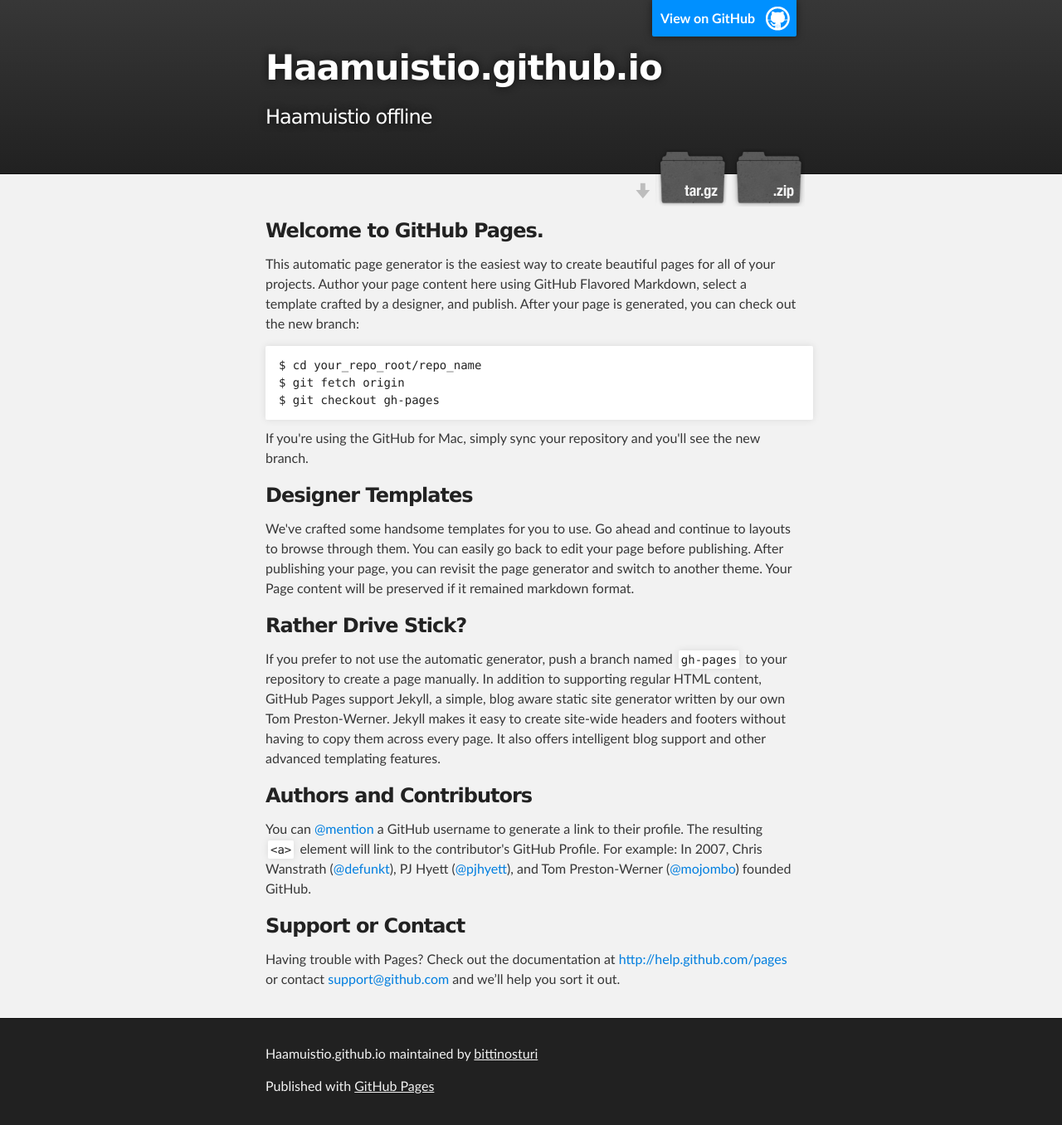
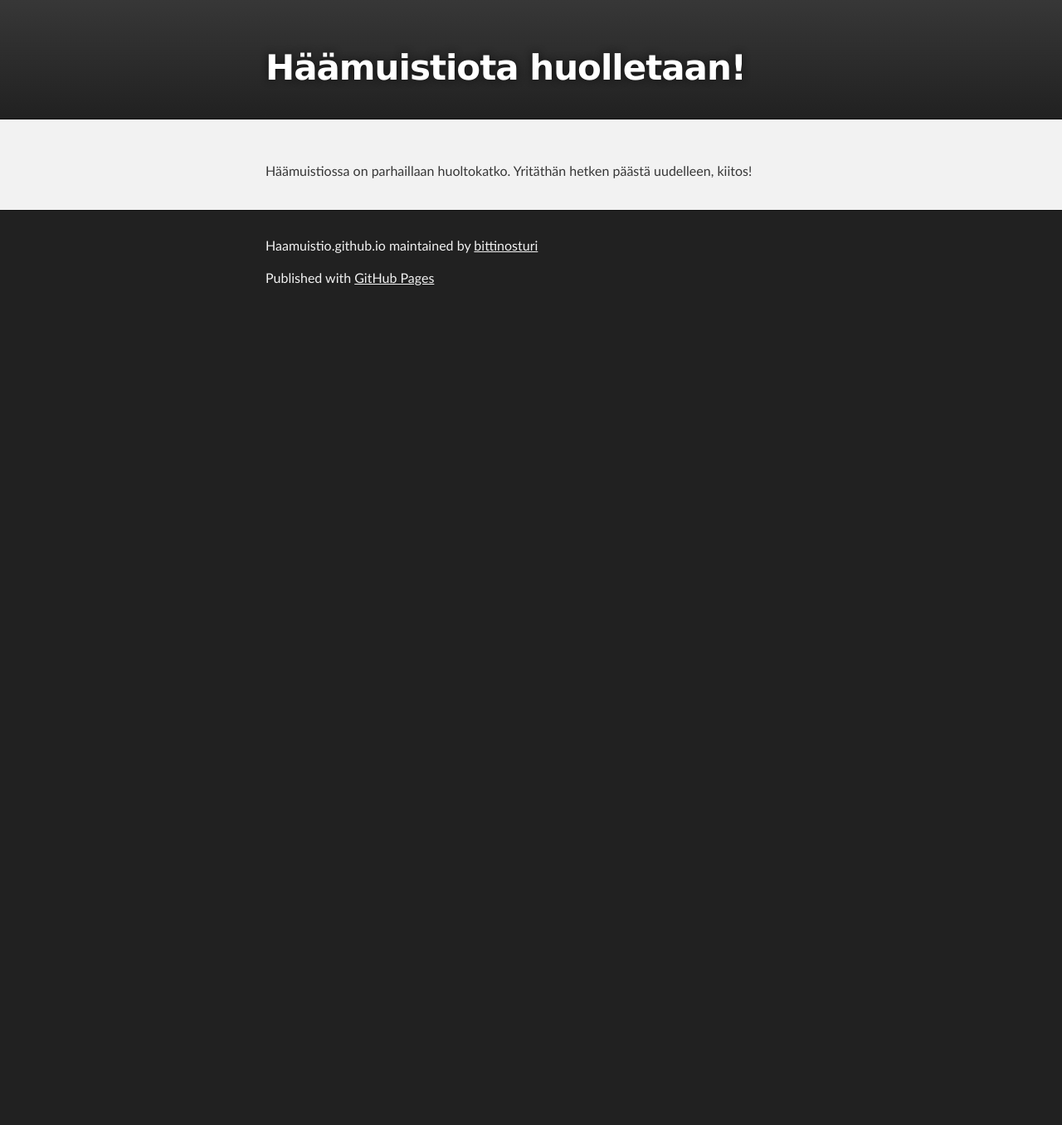
Before and after one commit to bittinosturi/haamuistio.github.io, a plain HTML site: page index.html in a window 1280 px wide. Shown: the whole page at 83% size. After the commit the page ends 800 px from the top, so only its background shows below. Drawn offline with Linux system fonts and the light colour scheme.

Commit message:
Added content to index.html

```diff
--- a/index.html
+++ b/index.html
@@ -8,7 +8,7 @@
 
     <link rel="stylesheet" type="text/css" media="screen" href="stylesheets/stylesheet.css">
 
-    <title>Haamuistio.github.io</title>
+    <title>H&auml;&auml;muistiota huolletaan</title>
   </head>
 
   <body>
@@ -16,52 +16,14 @@
     <!-- HEADER -->
     <div id="header_wrap" class="outer">
         <header class="inner">
-          <a id="forkme_banner" href="https://github.com/bittinosturi/haamuistio.github.io">View on GitHub</a>
-
-          <h1 id="project_title">Haamuistio.github.io</h1>
-          <h2 id="project_tagline">Haamuistio offline</h2>
-
-            <section id="downloads">
-              <a class="zip_download_link" href="https://github.com/bittinosturi/haamuistio.github.io/zipball/master">Download this project as a .zip file</a>
-              <a class="tar_download_link" href="https://github.com/bittinosturi/haamuistio.github.io/tarball/master">Download this project as a tar.gz file</a>
-            </section>
+          <h1 id="project_title">H&auml;&auml;muistiota huolletaan!</h1>
         </header>
     </div>
 
     <!-- MAIN CONTENT -->
     <div id="main_content_wrap" class="outer">
       <section id="main_content" class="inner">
-        <h3>
-<a name="welcome-to-github-pages" class="anchor" href="#welcome-to-github-pages"><span class="octicon octicon-link"></span></a>Welcome to GitHub Pages.</h3>
-
-<p>This automatic page generator is the easiest way to create beautiful pages for all of your projects. Author your page content here using GitHub Flavored Markdown, select a template crafted by a designer, and publish. After your page is generated, you can check out the new branch:</p>
-
-<pre><code>$ cd your_repo_root/repo_name
-$ git fetch origin
-$ git checkout gh-pages
-</code></pre>
-
-<p>If you're using the GitHub for Mac, simply sync your repository and you'll see the new branch.</p>
-
-<h3>
-<a name="designer-templates" class="anchor" href="#designer-templates"><span class="octicon octicon-link"></span></a>Designer Templates</h3>
-
-<p>We've crafted some handsome templates for you to use. Go ahead and continue to layouts to browse through them. You can easily go back to edit your page before publishing. After publishing your page, you can revisit the page generator and switch to another theme. Your Page content will be preserved if it remained markdown format.</p>
-
-<h3>
-<a name="rather-drive-stick" class="anchor" href="#rather-drive-stick"><span class="octicon octicon-link"></span></a>Rather Drive Stick?</h3>
-
-<p>If you prefer to not use the automatic generator, push a branch named <code>gh-pages</code> to your repository to create a page manually. In addition to supporting regular HTML content, GitHub Pages support Jekyll, a simple, blog aware static site generator written by our own Tom Preston-Werner. Jekyll makes it easy to create site-wide headers and footers without having to copy them across every page. It also offers intelligent blog support and other advanced templating features.</p>
-
-<h3>
-<a name="authors-and-contributors" class="anchor" href="#authors-and-contributors"><span class="octicon octicon-link"></span></a>Authors and Contributors</h3>
-
-<p>You can <a href="https://github.com/blog/821" class="user-mention">@mention</a> a GitHub username to generate a link to their profile. The resulting <code>&lt;a&gt;</code> element will link to the contributor's GitHub Profile. For example: In 2007, Chris Wanstrath (<a href="https://github.com/defunkt" class="user-mention">@defunkt</a>), PJ Hyett (<a href="https://github.com/pjhyett" class="user-mention">@pjhyett</a>), and Tom Preston-Werner (<a href="https://github.com/mojombo" class="user-mention">@mojombo</a>) founded GitHub.</p>
-
-<h3>
-<a name="support-or-contact" class="anchor" href="#support-or-contact"><span class="octicon octicon-link"></span></a>Support or Contact</h3>
-
-<p>Having trouble with Pages? Check out the documentation at <a href="http://help.github.com/pages">http://help.github.com/pages</a> or contact <a href="mailto:support@github.com">support@github.com</a> and we’ll help you sort it out.</p>
+<p>H&auml;&auml;muistiossa on parhaillaan huoltokatko. Yritäthän hetken päästä uudelleen, kiitos!</p>
       </section>
     </div>
 
@@ -73,7 +35,5 @@
       </footer>
     </div>
 
-
-
   </body>
 </html>
```
